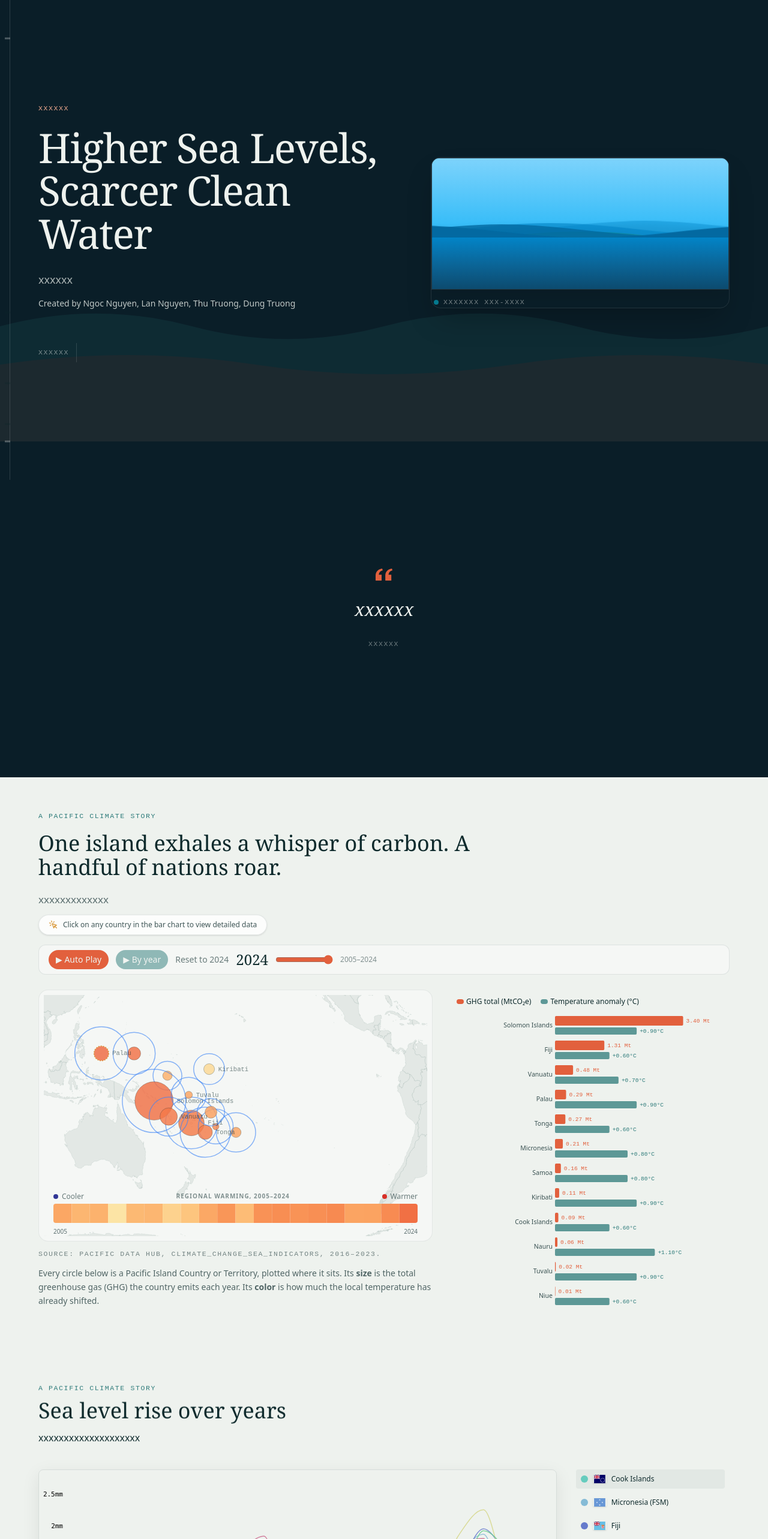
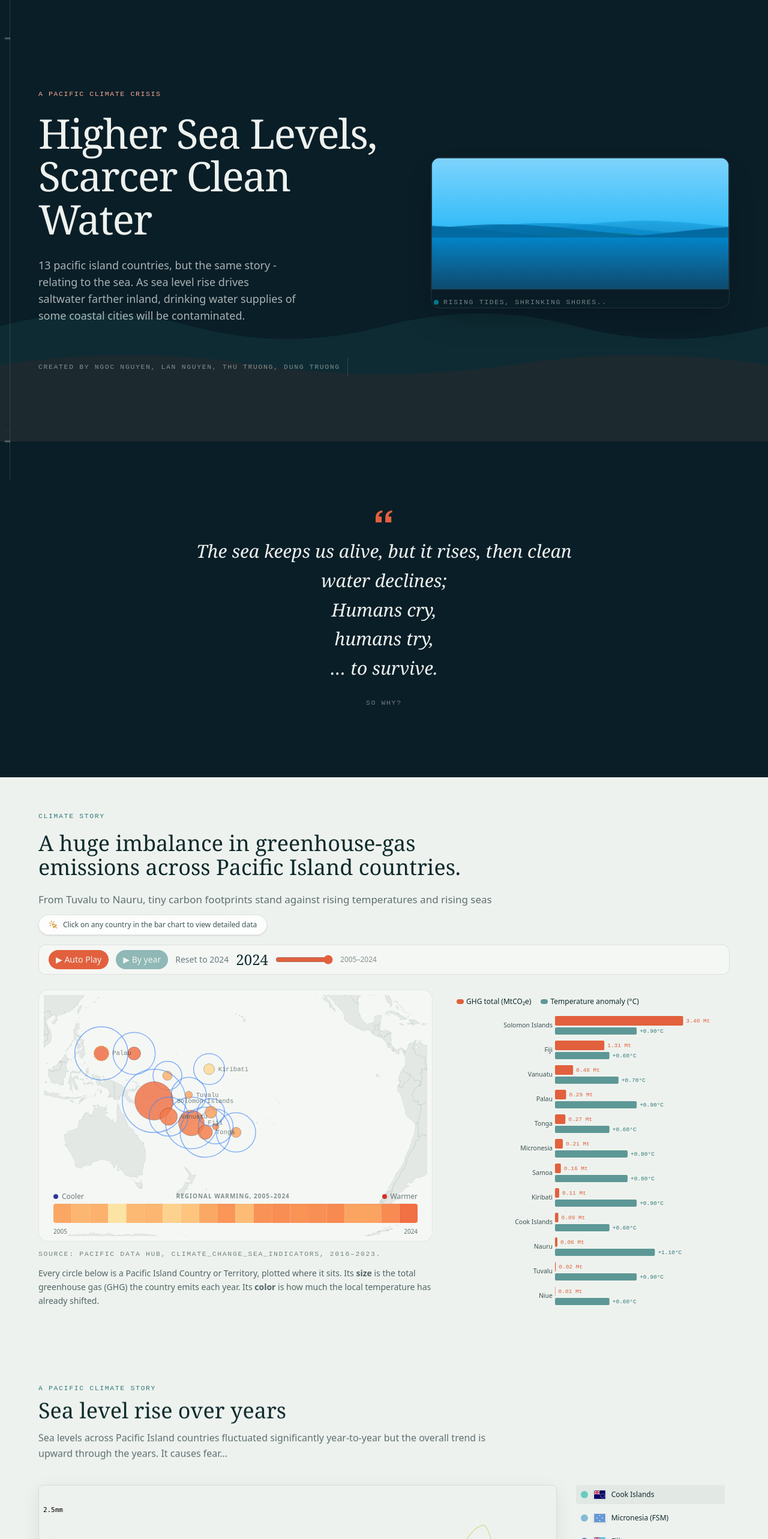
Before and after one commit to dungnotnull/rawHapri-Pacific-dataviz-storytelling, a Next.js app: page / in a window 1280 px wide. Shown: the top 2566 px of the page at 60% size. Built offline with nearby package versions, Linux system fonts and the light colour scheme.

Commit message:
do continue

```diff
--- a/components/charts/ShorelineStrip.tsx
+++ b/components/charts/ShorelineStrip.tsx
@@ -174,7 +174,7 @@ export function ShorelineStrip({ retreat }: { retreat: number }) {
         <div className="flex items-center gap-2">
           <span className="w-2 h-2 rounded-full bg-cyan-400 animate-pulse" />
           <p className="eyebrow text-foam/50">
-            Xxxxxxx xxx-xxxx
+            Rising tides, shrinking shores..
           </p>
         </div>
         {/* <p className="font-mono text-[11px] font-bold tracking-widest text-coral-soft transition-all duration-1000">
--- a/components/sections/Cause.tsx
+++ b/components/sections/Cause.tsx
@@ -24,16 +24,16 @@ export function Cause() {
     <section id="cause" className="relative bg-foam px-6 py-14 md:px-16">
       <div className="mx-auto max-w-6xl">
         <ScrollReveal animation="fade-down" delay={200}>
-          <p className="eyebrow text-lagoon">A Pacific climate story</p>
+          <p className="eyebrow text-lagoon">Climate story</p>
         </ScrollReveal>
         <ScrollReveal animation="fade-up" delay={400}>
           <h2 className="font-display text-3xl sm:text-4xl text-ink max-w-3xl mt-4">
-            One island exhales a whisper of carbon. A handful of nations roar.
+            A huge imbalance in greenhouse-gas emissions across Pacific Island countries.
           </h2>
         </ScrollReveal>
         <ScrollReveal animation="fade-up" delay={600}>
-          <p className="prose-col mt-5 max-w-xl text-ink/65">
-            xxxxxxxxxxxxx
+          <p className="mt-5 max-w-3xl text-ink/65">
+            From Tuvalu to Nauru, tiny carbon footprints stand against rising temperatures and rising seas
           </p>
           <div className="mt-3 inline-flex items-center gap-2 px-4 py-2 rounded-full bg-white/80 backdrop-blur border border-ink/10 shadow-sm transition-transform hover:scale-[1.02]">
             <svg className="w-4 h-4 text-gold" fill="none" viewBox="0 0 24 24" stroke="currentColor">
--- a/components/sections/Hero.tsx
+++ b/components/sections/Hero.tsx
@@ -38,7 +38,7 @@ export function Hero() {
           <div>
             <ScrollReveal animation="fade-down" delay={200}>
               <p className="eyebrow text-coral-soft">
-                xxxxxx
+                A Pacific Climate Crisis
               </p>
             </ScrollReveal>
             <ScrollReveal animation="fade-up" delay={400}>
@@ -48,15 +48,13 @@ export function Hero() {
             </ScrollReveal>
             <ScrollReveal animation="fade-up" delay={600}>
               <p className="prose-col mt-7 text-lg text-foam/70">
-                xxxxxx
+                13 pacific island countries, but the same story - relating to the sea. As sea level rise drives saltwater farther inland, drinking water supplies of some coastal cities will be contaminated.
               </p>
-              <p className="mt-4 text-sm font-medium text-foam/80">
-                Created by Ngoc Nguyen, Lan Nguyen, Thu Truong, Dung Truong
-              </p>
+
             </ScrollReveal>
             <ScrollReveal animation="fade-up" delay={800}>
               <div className="mt-14 flex items-center gap-3 text-foam/50">
-                <span className="eyebrow">xxxxxx</span>
+                <span className="eyebrow"> Created by Ngoc Nguyen, Lan Nguyen, Thu Truong, Dung Truong</span>
                 <span className="h-8 w-px animate-pulse bg-foam/30" />
               </div>
             </ScrollReveal>
@@ -119,10 +117,14 @@ export function Hero() {
           <path d="M0 20V11.5C0 5.15 4.5 0.9 11 0L11.8 3.1C7.8 4 5.6 6.7 5.3 10.2H10V20H0ZM16.2 20V11.5C16.2 5.15 20.7 0.9 27.2 0L28 3.1C24 4 21.8 6.7 21.5 10.2H26.2V20H16.2Z" fill="currentColor"/>
         </svg>
         <p className="font-display text-2xl italic leading-relaxed text-foam md:text-3xl animate-on-scroll animate-fade-up is-visible">
-          xxxxxx
+          The sea keeps us alive, but it rises,
+then clean water declines;<br/>
+Humans cry,<br/>
+humans try,<br/>
+… to survive.<br/>
         </p>
         <ScrollReveal animation="fade-up" delay={600}>
-          <p className="eyebrow mt-6 text-foam/45">xxxxxx</p>
+          <p className="eyebrow mt-6 text-foam/45">So why?</p>
         </ScrollReveal>
       </div>
     </section>
--- a/components/sections/part1/Chart2.tsx
+++ b/components/sections/part1/Chart2.tsx
@@ -107,8 +107,10 @@ export default function Part1Chart2() {
           </h1>
         </ScrollReveal>
         <ScrollReveal animation="fade-up" delay={400}>
-          <p className="mt-3 max-w-2xl text-sm sm:text-base text-ink-dim leading-relaxed">
-            xxxxxxxxxxxxxxxxxxxx
+          <p className="mt-3 max-w-3xl text-sm sm:text-base text-ink/65 leading-relaxed">
+            Sea levels across Pacific Island countries fluctuated significantly year-to-year but the overall trend is upward through the years.
+It causes fear…
+
           </p>
         </ScrollReveal>
 
--- a/components/sections/part2/Chart1.tsx
+++ b/components/sections/part2/Chart1.tsx
@@ -20,9 +20,9 @@ const MARGIN = { top: 30, right: 140, bottom: 30, left: 24 };
 const ROW_H = 35;
 
 function ModalChart({ series, years, color }: { series: YearValue[], years: number[], color: string }) {
-  const w = 400;
-  const h = 200;
-  const m = { top: 20, right: 20, bottom: 20, left: 40 };
+  const w = 500;
+  const h = 250;
+  const m = { top: 30, right: 30, bottom: 30, left: 60 };
   const innerW = w - m.left - m.right;
   const innerH = h - m.top - m.bottom;
 
@@ -41,21 +41,41 @@ function ModalChart({ series, years, color }: { series: YearValue[], years: numb
   return (
     <svg viewBox={`0 0 ${w} ${h}`} width="100%" height="100%">
       <g transform={`translate(${m.left},${m.top})`}>
-        {/* Axes */}
-        {yScale.ticks(4).map(t => (
+        {/* Axes Base Lines */}
+        <line x1={0} y1={innerH} x2={innerW} y2={innerH} stroke="#9CA3AF" strokeWidth={1} />
+        <line x1={0} y1={0} x2={0} y2={innerH} stroke="#9CA3AF" strokeWidth={1} />
+
+        {/* Grid and Ticks */}
+        {yScale.ticks(5).map(t => (
           <g key={t} transform={`translate(0,${yScale(t)})`}>
-            <line x1={0} x2={innerW} stroke="var(--ink-faint)" strokeOpacity={0.2} strokeDasharray="2,2" />
-            <text x={-5} y={4} textAnchor="end" fontSize={10} fill="var(--ink-dim)">{t}%</text>
+            <line x1={0} x2={innerW} stroke="#D1D5DB" strokeOpacity={0.6} strokeDasharray="2,2" />
+            <line x1={-4} x2={0} stroke="#9CA3AF" strokeWidth={1} />
+            <text x={-8} y={4} textAnchor="end" fontSize={11} fill="var(--ink-dim)">{t}%</text>
           </g>
         ))}
         {years.map(y => (
-          <text key={y} x={xScale(y)} y={innerH + 15} textAnchor="middle" fontSize={10} fill="var(--ink-dim)">{y}</text>
+          <g key={y} transform={`translate(${xScale(y)}, 0)`}>
+            <line y1={innerH} y2={innerH + 4} stroke="#9CA3AF" strokeWidth={1} />
+            <text y={innerH + 20} textAnchor="middle" fontSize={11} fill="var(--ink-dim)">{y}</text>
+          </g>
         ))}
         {/* Line */}
         <path d={line(series) || ""} fill="none" stroke={color} strokeWidth={2.5} />
-        {/* Points */}
+        {/* Points and Values */}
         {series.map(s => (
-          <circle key={s.year} cx={xScale(s.year)} cy={yScale(s.value)} r={4} fill={color} />
+          <g key={s.year}>
+            <circle cx={xScale(s.year)} cy={yScale(s.value)} r={4} fill={color} />
+            <text
+              x={xScale(s.year)}
+              y={yScale(s.value) - 10}
+              textAnchor={s.year === years[0] ? "start" : s.year === years[years.length - 1] ? "end" : "middle"}
+              fontSize={10}
+              fill="var(--ink)"
+              fontWeight={600}
+            >
+              {Number(s.value.toFixed(2))}%
+            </text>
+          </g>
         ))}
       </g>
     </svg>
@@ -226,6 +246,8 @@ export default function Part2Chart1() {
                 {/* rank lines, only through elapsed years */}
                 {activeCountries.map((name) => {
                   const isHover = hover === name;
+                  const rank = rankOf(name, year);
+                  const isTop3 = rank < 3;
                   const pastYears = activeYears.slice(0, Math.max(1, yearIdx + 1));
                   const pathD = d3
                     .line<number>()
@@ -239,8 +261,8 @@ export default function Part2Chart1() {
                       d={pathD ?? ""}
                       fill="none"
                       stroke={palette.get(name)}
-                      strokeWidth={isHover ? 4 : 2}
-                      opacity={isHover ? 1 : hover ? 0.05 : 0.6}
+                      strokeWidth={isHover ? 4 : isTop3 ? 3.5 : 2}
+                      opacity={isHover ? 1 : hover ? 0.05 : isTop3 ? 1 : 0.4}
                       style={{ transition: "opacity 200ms ease, stroke-width 200ms ease" }}
                       onMouseEnter={() => setHover(name)}
                       onMouseLeave={() => setHover(null)}
@@ -255,6 +277,7 @@ export default function Part2Chart1() {
                   const rank = rankOf(name, year);
                   const val = valueOf(name, year);
                   const isHover = hover === name;
+                  const isTop3 = rank < 3;
 
                   // Don't render node if they have no data for this year
                   if (val === undefined) return null;
@@ -270,24 +293,34 @@ export default function Part2Chart1() {
                       className="cursor-pointer"
                     >
                       <circle
-                        r={isHover ? 7 : 5}
+                        r={isHover ? 7 : isTop3 ? 6 : 5}
                         fill={palette.get(name)}
                         stroke="var(--paper-raised)"
                         strokeWidth={1.5}
                       />
-                      <rect x={10} y={-10} width={120} height={20} fill="transparent" />
+                      <rect x={10} y={-10} width={150} height={20} fill="transparent" />
+                      {isTop3 && (
+                        <g transform={`translate(-55, -9)`}>
+                          <rect
+                            width={42} height={18} rx={9}
+                            fill={rank === 0 ? "#EF4444" : rank === 1 ? "#F97316" : "#FEF08A"}
+                          />
+                          <text x={21} y={13} fontSize={10} fill={rank === 2 ? "var(--ink)" : "white"} fontWeight={700} textAnchor="middle">
+                            Top {rank + 1}
+                          </text>
+                        </g>
+                      )}
                       <text
                         x={16}
                         y={4}
                         fontSize={12}
-                        fontFamily="var(--font-mono)"
                         fill={isHover ? "var(--ink)" : "var(--ink-dim)"}
                         fontWeight={isHover ? 600 : 400}
                         style={{ transition: "all 200ms ease" }}
                       >
                         {shortName(name)}
-                        <tspan fill={isHover ? "var(--coral)" : "var(--gold)"} dx={8} fontWeight={600}>
-                          {val.toFixed(1)}%
+                        <tspan fill={isHover ? "var(--coral)" : isTop3 ? "#EF4444" : "var(--gold)"} dx={8} fontWeight={600}>
+                          {Number(val.toFixed(2))}%
                         </tspan>
                       </text>
                     </g>
```
